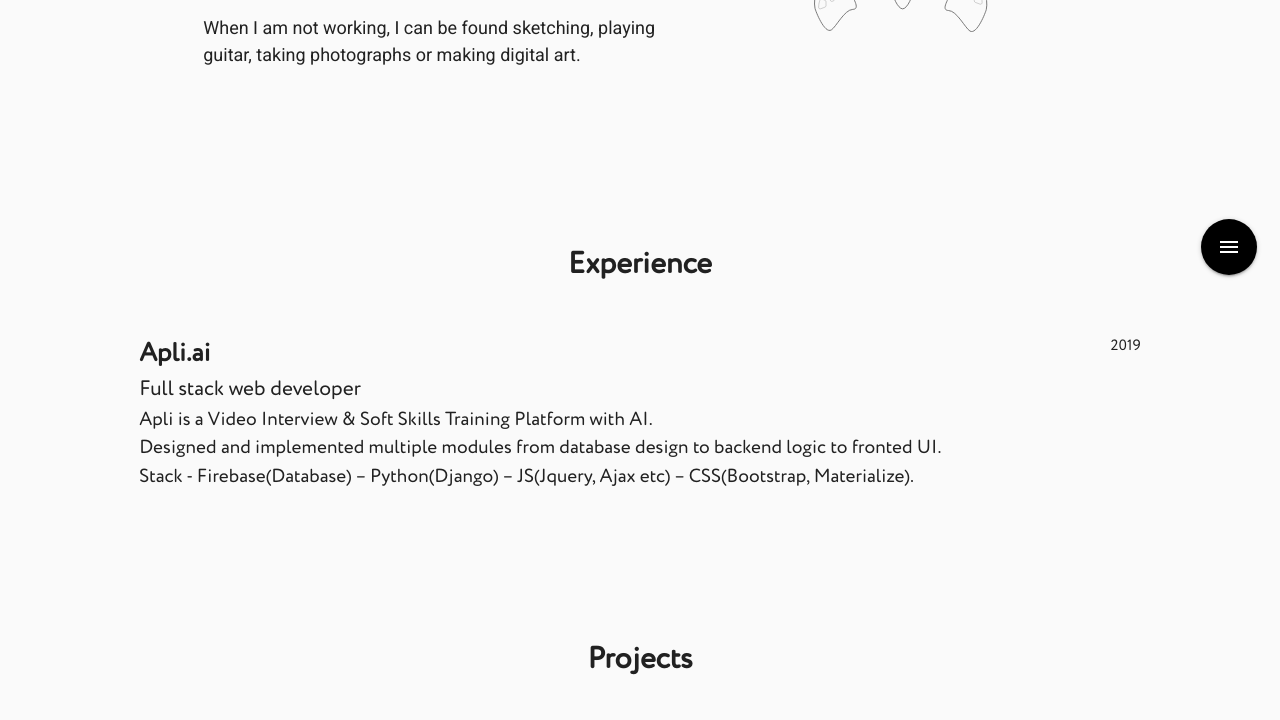
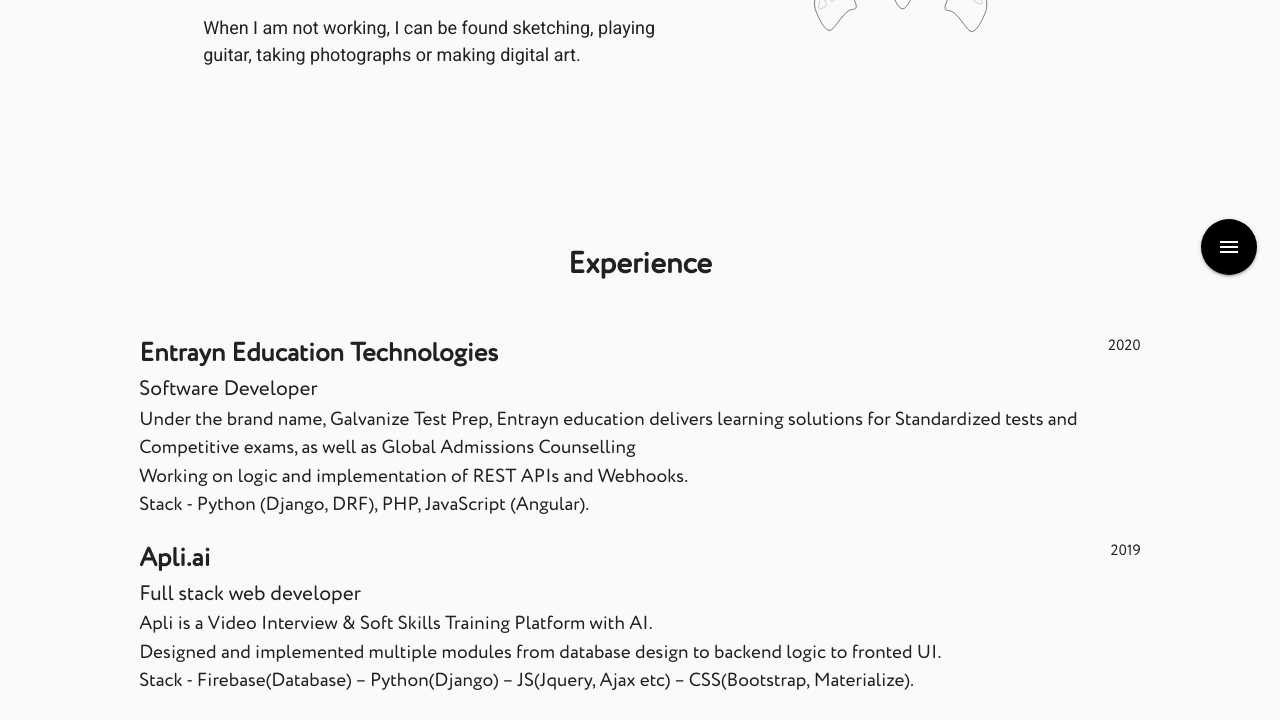
Before and after one commit to showb2t/showb2t.github.io, a plain HTML site: page index.html in a window 1280 px wide. Shown: the part 502-1222 px from the top of the page. Drawn offline with nearby package versions, Linux system fonts and the light colour scheme.

Commit message:
Entrayn Education

```diff
--- a/index.html
+++ b/index.html
@@ -127,6 +127,22 @@
         <div class="v-container" id="experience">
             <center><h4 class="v-c-heading">Experience</h4></center>
             <center><span style="color: rgb(183, 183, 183);"></span></center>
+            <div class="row">
+                <div class="col s12">
+                    <span style="font-size:26px"><b>Entrayn Education Technologies</b></span>
+                    <span class="right">2020</span>
+                </div>
+                <div class="col s12">
+                    <span style="font-size:21px">Software Developer</span>
+                </div>
+                <div class="col s12">
+                    <span style="font-weight: lighter; font-size: 19px;">
+                        Under the brand name, Galvanize Test Prep, Entrayn education delivers learning solutions for Standardized tests and Competitive exams, as well as Global Admissions Counselling<br />
+                        Working on logic and implementation of REST APIs and Webhooks.<br />
+                        Stack - Python (Django, DRF), PHP, JavaScript (Angular).
+                    </span>
+                </div>
+            </div>
             <div class="row">
                 <div class="col s12">
                     <span style="font-size:26px"><b>Apli.ai</b></span>
```
